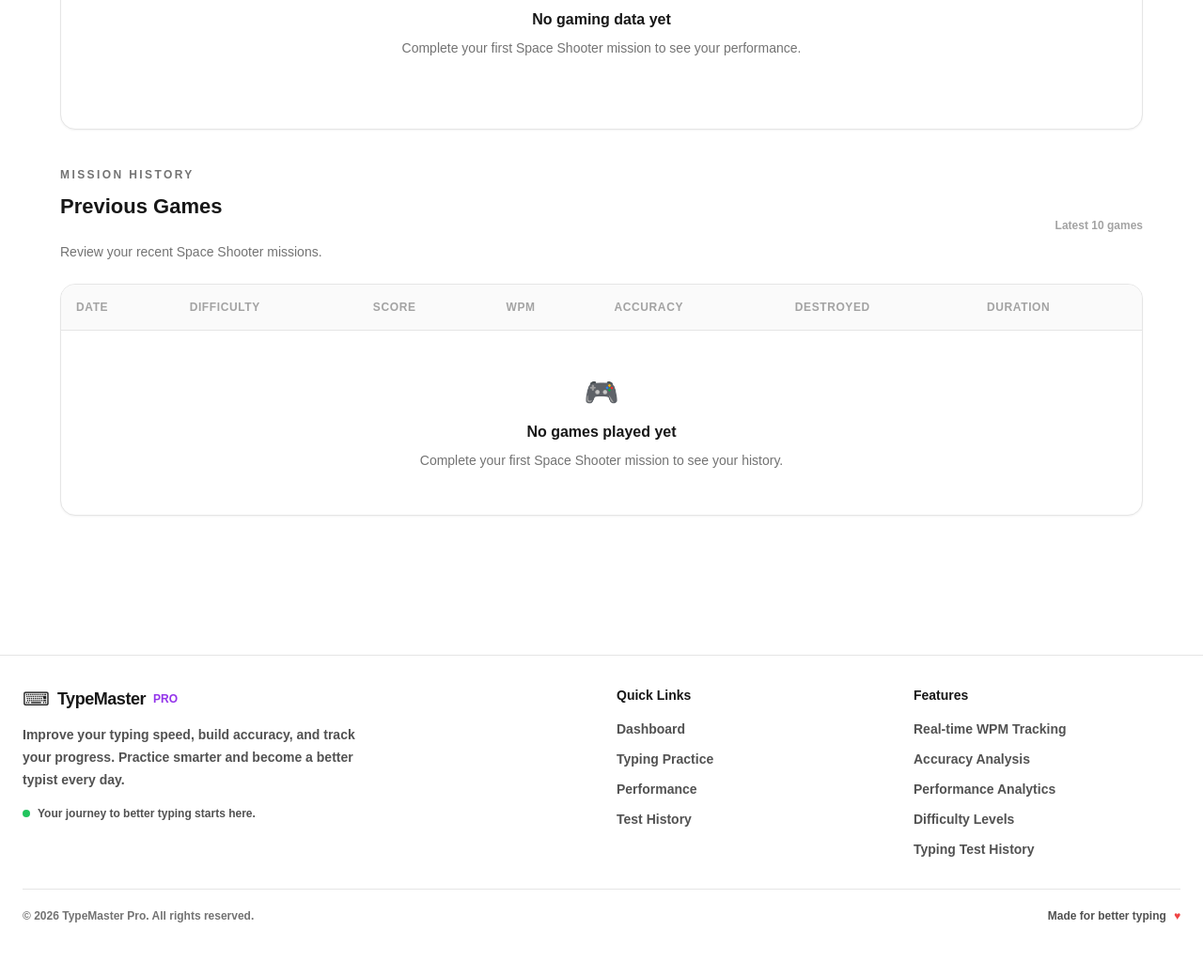
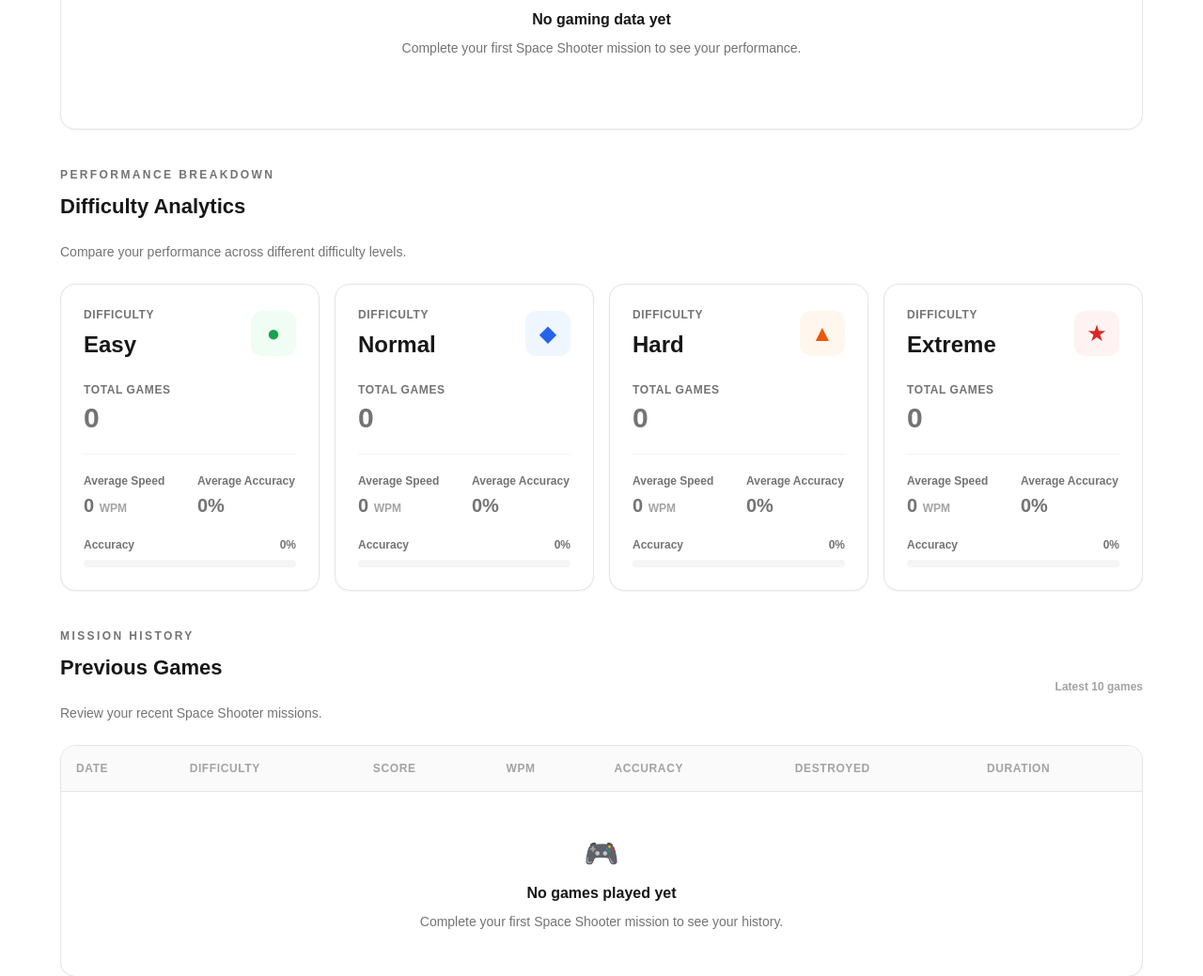
Before and after one commit to official-codexpro/typemaster-pro, a Django app: page /space-shooter/ in a window 1280 px wide. Shown: the part 1419-2458 px from the top of the page at 94% size. Before the commit the page ends 2401 px from the top, so only its background shows below. Run offline with Django 5.2, Linux system fonts and the light colour scheme; some libraries are stand-ins or nearby versions.

Commit message:
Add difficulty-wise game analytics
Added performance statistics for Easy, Normal, Hard and Extreme modes.

Calculated total games and average WPM for each difficulty.

Added average accuracy breakdown for every difficulty level.

Updated Space Shooter dashboard with difficulty analytics cards.

```diff
--- a/templates/games/space_shooter/home.html
+++ b/templates/games/space_shooter/home.html
@@ -235,6 +235,107 @@
 
         </div>
     </section>
+
+
+<!-- DIFFICULTY ANALYTICS -->
+<section class="mt-10 mb-10">
+
+    <div class="mb-6">
+        <p class="text-xs font-extrabold uppercase tracking-[0.2em] text-indigo-600 mb-2">
+            Performance Breakdown
+        </p>
+
+        <h2 class="text-2xl md:text-3xl font-black text-neutral-900">
+            Difficulty Analytics
+        </h2>
+
+        <p class="text-sm text-neutral-500 mt-2">
+            Compare your performance across different difficulty levels.
+        </p>
+    </div>
+
+    <div class="grid grid-cols-1 sm:grid-cols-2 lg:grid-cols-4 gap-4">
+
+        {% for item in difficulty_stats %}
+
+        <div class="bg-white border border-neutral-200 rounded-2xl p-6 shadow-sm hover:shadow-lg hover:-translate-y-1 transition-all duration-300">
+
+            <div class="flex items-center justify-between mb-6">
+                <div>
+                    <p class="text-xs font-extrabold uppercase tracking-wider text-neutral-400">
+                        Difficulty
+                    </p>
+
+                    <h3 class="text-2xl font-black text-neutral-900 mt-2">
+                        {{ item.difficulty }}
+                    </h3>
+                </div>
+
+                {% if item.difficulty == 'Easy' %}
+                    <div class="w-12 h-12 rounded-xl bg-green-50 text-green-600 flex items-center justify-center text-2xl">●</div>
+                {% elif item.difficulty == 'Normal' %}
+                    <div class="w-12 h-12 rounded-xl bg-blue-50 text-blue-600 flex items-center justify-center text-2xl">◆</div>
+                {% elif item.difficulty == 'Hard' %}
+                    <div class="w-12 h-12 rounded-xl bg-orange-50 text-orange-600 flex items-center justify-center text-2xl">▲</div>
+                {% else %}
+                    <div class="w-12 h-12 rounded-xl bg-red-50 text-red-600 flex items-center justify-center text-2xl">★</div>
+                {% endif %}
+            </div>
+
+            <div class="mb-5">
+                <p class="text-xs font-bold text-neutral-400 uppercase tracking-wider">
+                    Total Games
+                </p>
+
+                <p class="text-3xl font-black text-neutral-900 mt-1">
+                    {{ item.total_games }}
+                </p>
+            </div>
+
+            <div class="grid grid-cols-2 gap-4 pt-5 border-t border-neutral-100">
+                <div>
+                    <p class="text-xs font-bold text-neutral-400">
+                        Average Speed
+                    </p>
+
+                    <p class="text-xl font-black text-violet-600 mt-1">
+                        {{ item.average_wpm }}
+                        <span class="text-xs text-neutral-400">WPM</span>
+                    </p>
+                </div>
+
+                <div>
+                    <p class="text-xs font-bold text-neutral-400">
+                        Average Accuracy
+                    </p>
+
+                    <p class="text-xl font-black text-green-600 mt-1">
+                        {{ item.average_accuracy }}%
+                    </p>
+                </div>
+            </div>
+
+            <div class="mt-5">
+                <div class="flex justify-between text-xs font-bold text-neutral-500 mb-2">
+                    <span>Accuracy</span>
+                    <span>{{ item.average_accuracy }}%</span>
+                </div>
+
+                <div class="w-full h-2 bg-neutral-100 rounded-full overflow-hidden">
+                    <div
+                        class="h-full bg-green-500 rounded-full"
+                        style="width: {{ item.average_accuracy }}%">
+                    </div>
+                </div>
+            </div>
+
+        </div>
+
+        {% endfor %}
+
+    </div>
+
+</section>
 
 
     <!-- PREVIOUS GAMES -->
--- a/type/views.py
+++ b/type/views.py
@@ -1309,6 +1309,7 @@ def generate_passage(request):
 # =========================================================
 
 # SPACE SHOOTER
+
 @ensure_csrf_cookie
 def space_shooter(request):
     stats = {
@@ -1320,6 +1321,33 @@ def space_shooter(request):
 
     history = []
     game_chart_data = []
+
+    difficulty_stats = [
+        {
+            'difficulty': 'Easy',
+            'total_games': 0,
+            'average_wpm': 0,
+            'average_accuracy': 0,
+        },
+        {
+            'difficulty': 'Normal',
+            'total_games': 0,
+            'average_wpm': 0,
+            'average_accuracy': 0,
+        },
+        {
+            'difficulty': 'Hard',
+            'total_games': 0,
+            'average_wpm': 0,
+            'average_accuracy': 0,
+        },
+        {
+            'difficulty': 'Extreme',
+            'total_games': 0,
+            'average_wpm': 0,
+            'average_accuracy': 0,
+        },
+    ]
 
     if request.user.is_authenticated:
         results = SpaceShooterResult.objects.filter(
@@ -1341,6 +1369,29 @@ def space_shooter(request):
                 summary['average_accuracy'] or 0, 1
             ),
         }
+
+        # DIFFICULTY-WISE ANALYTICS
+        difficulty_data = (
+            results
+            .values('difficulty')
+            .annotate(
+                total_games=Count('id'),
+                average_wpm=Avg('wpm'),
+                average_accuracy=Avg('accuracy'),
+            )
+        )
+
+        for item in difficulty_data:
+            for card in difficulty_stats:
+                if card['difficulty'].lower() == item['difficulty']:
+                    card['total_games'] = item['total_games']
+                    card['average_wpm'] = round(
+                        item['average_wpm'] or 0
+                    )
+                    card['average_accuracy'] = round(
+                        item['average_accuracy'] or 0, 1
+                    )
+                    break
 
         history = list(
             results.order_by('-created_at')[:10]
@@ -1365,6 +1416,7 @@ def space_shooter(request):
         'stats': stats,
         'history': history,
         'game_chart_data': game_chart_data,
+        'difficulty_stats': difficulty_stats,
     })
 
 
```
